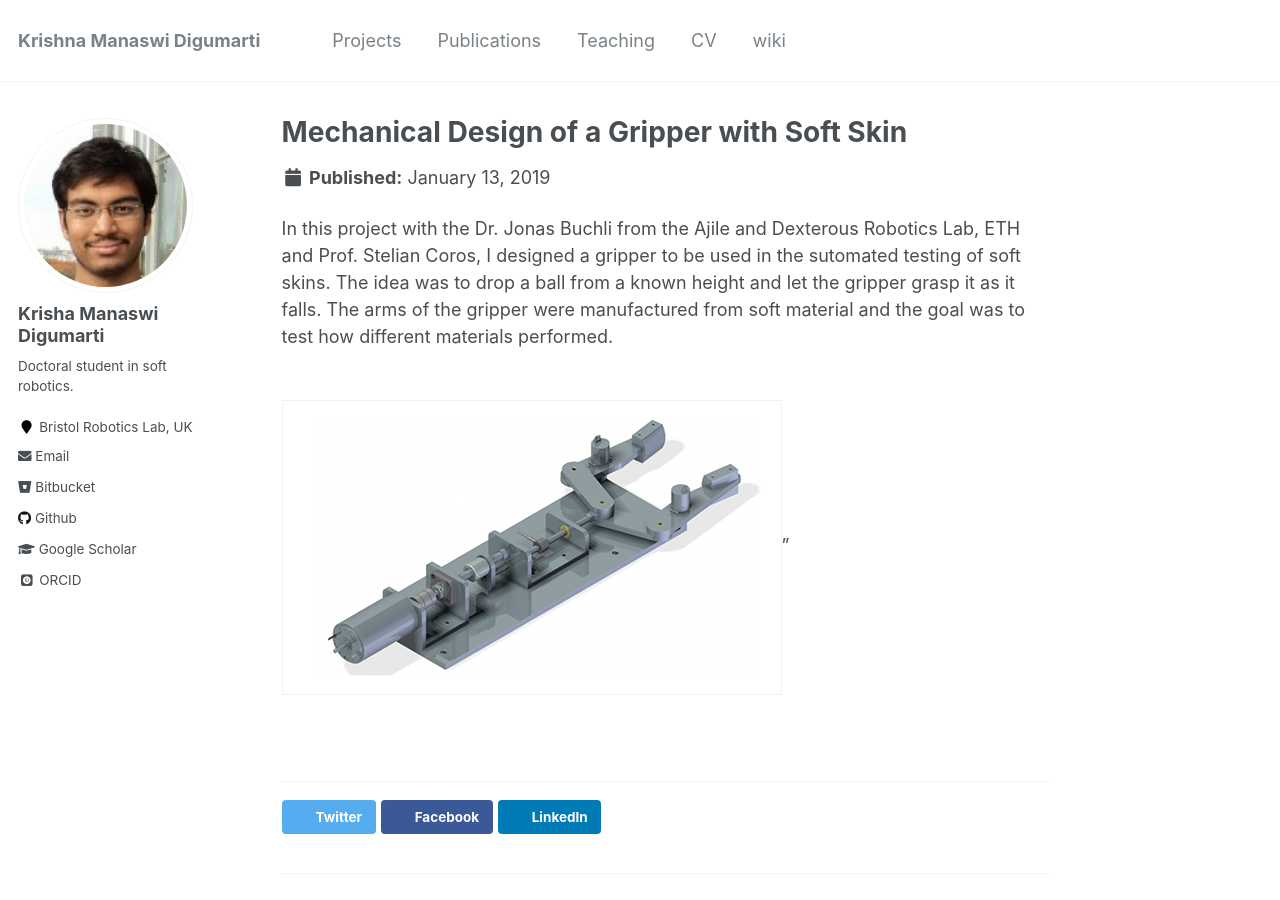
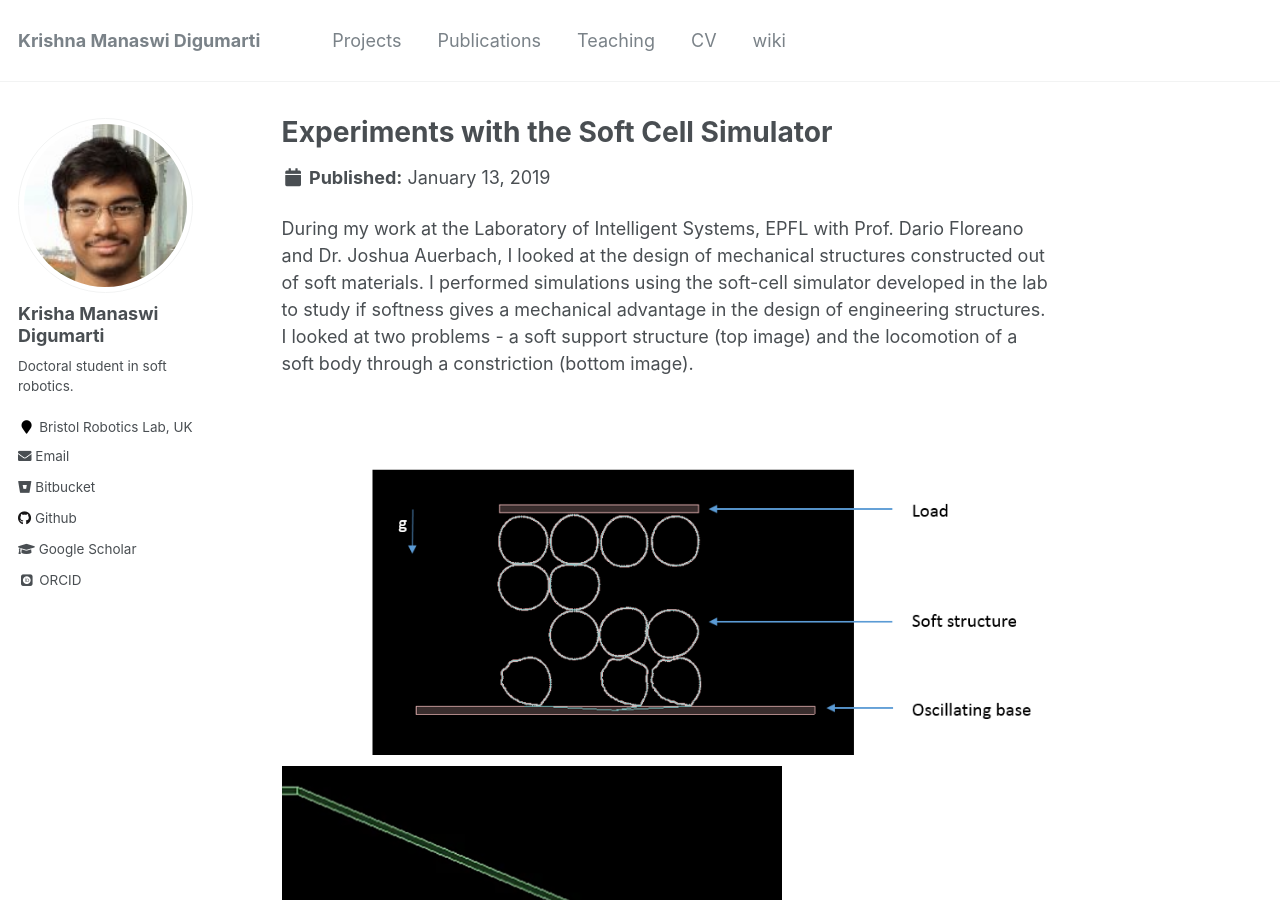
Before and after one commit to KrishnaManaswiD/KrishnaManaswiD.github.io, a Jekyll site: the page built from _portfolio/portfolio-3.md, in a window 1280 px wide and 900 px high. Built offline with Jekyll 4.4.1, drawn with Linux system fonts in a browser that asks for light colours; some web fonts are replaced.

Commit message:
past projects added

```diff
--- a/_pages/portfolio.html
+++ b/_pages/portfolio.html
@@ -1,6 +1,6 @@
 ---
 layout: archive
-title: "Portfolio"
+title: "Projects"
 permalink: /portfolio/
 author_profile: true
 ---
--- a/_portfolio/portfolio-3.md
+++ b/_portfolio/portfolio-3.md
@@ -1,9 +1,10 @@
 ---
-title: "Mechanical Design of a Gripper with Soft Skin"
-excerpt: "For automated testing of soft skins in control tasks<br/><img src='/images/projectImages/Gripper_500x300.png'>"
+title: "Experiments with the Soft Cell Simulator"
+excerpt: "Investigated the design of mechanical structures using soft materials <br/><img src='/images/projectImages/SCS2.png'>"
 collection: portfolio
 ---
 
-In this project with the Dr. Jonas Buchli from the Ajile and Dexterous Robotics Lab, ETH and Prof. Stelian Coros, I designed a gripper to be used in the sutomated testing of soft skins. The idea was to drop a ball from a known height and let the gripper grasp it as it falls. The arms of the gripper were manufactured from soft material and the goal was to test how different materials performed.
+During my work at the Laboratory of Intelligent Systems, EPFL with Prof. Dario Floreano and Dr. Joshua Auerbach, I looked at the design of mechanical structures constructed out of soft materials. I performed simulations using the soft-cell simulator developed in the lab to study if softness gives a mechanical advantage in the design of engineering structures. I looked at two problems - a soft support structure (top image) and the locomotion of a soft body through a constriction (bottom image).
 
-<br/><img src='/images/projectImages/Gripper_500x300.png'>"
+<br/><img src='/images/projectImages/SCS1.png'>
+<br/><img src='/images/projectImages/SCS2.png'>
```
Also changed, not shown: _portfolio/portfolio-4.md (+5 -3 lines), _portfolio/portfolio-5.md (added, +9 -0 lines), images/projectImages/SCS1.png (added), images/projectImages/SCS2.png (added).
